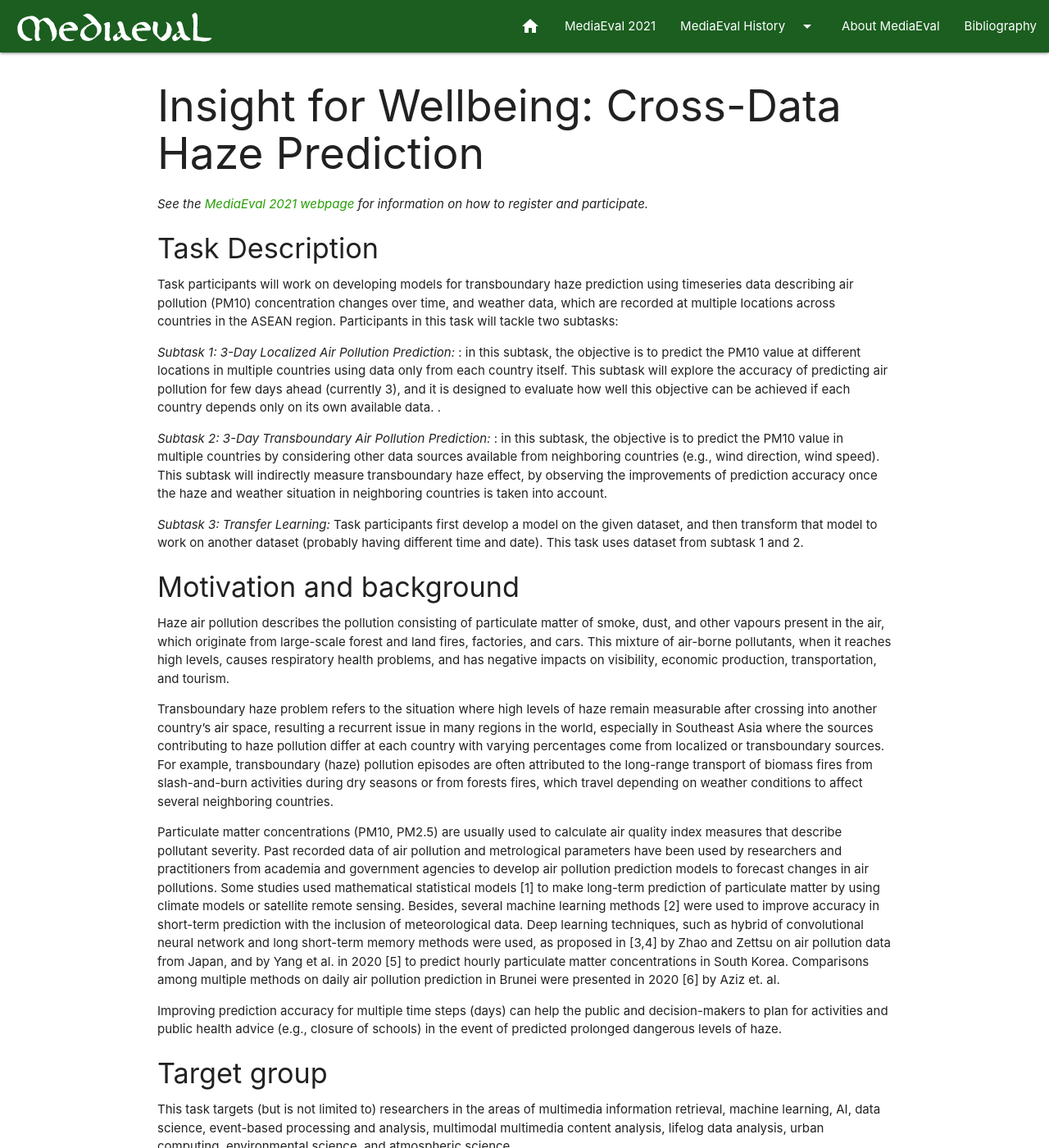
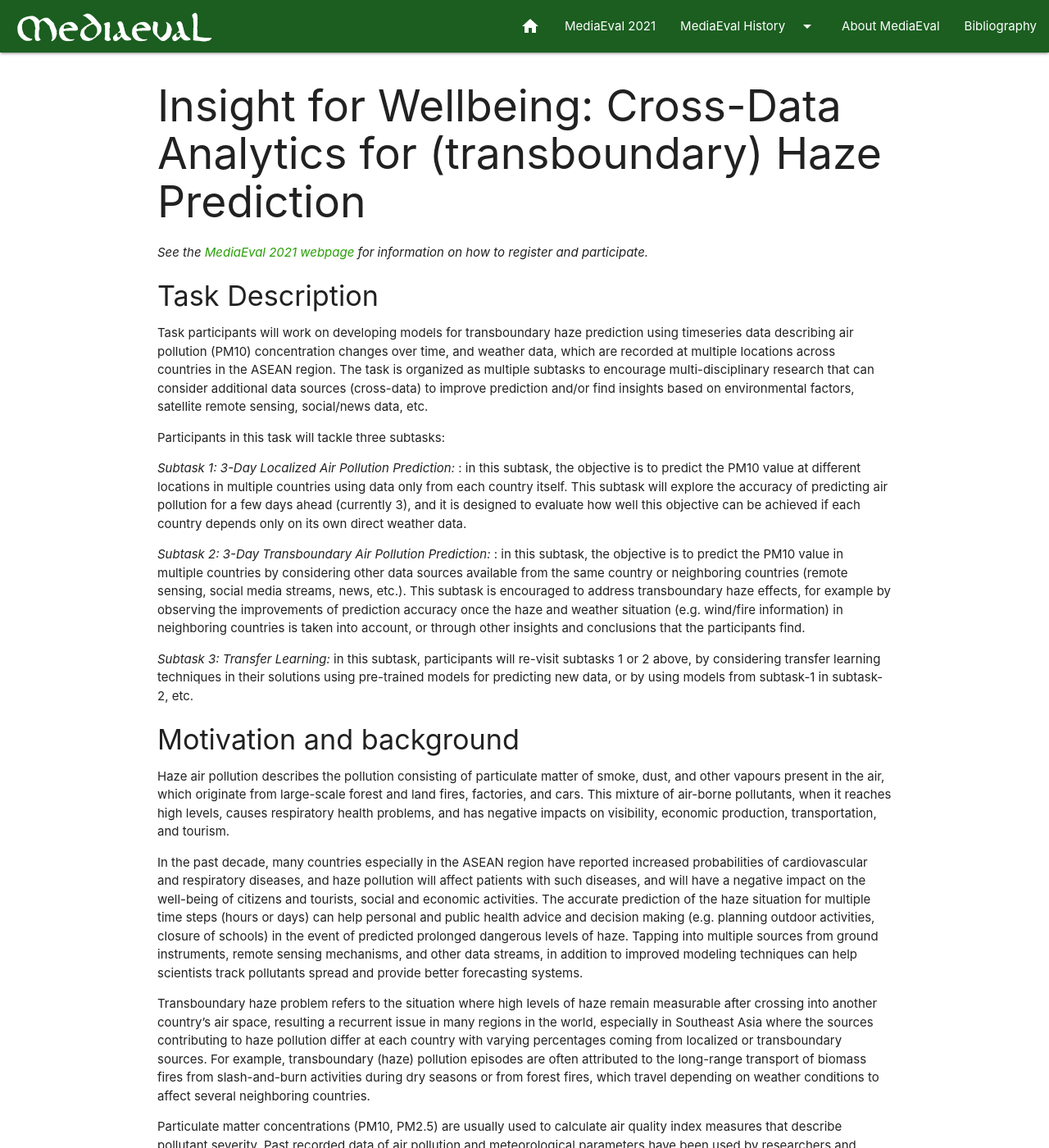
Before and after one commit to multimediaeval/multimediaeval.github.io, a Jekyll site: the page built from _editions/2021/tasks/wellbeing.md, in a window 1280 px wide and 1400 px high. Shown: the whole window at 82% size. Built offline with Jekyll 4.4.1, drawn with Linux system fonts in a browser that asks for light colours; some of the changed text lies outside the part shown.

Commit message:
Update wellbeing.md

```diff
--- a/_editions/2021/tasks/wellbeing.md
+++ b/_editions/2021/tasks/wellbeing.md
@@ -5,7 +5,7 @@
 hide: true
 
 # required info
-title: "Insight for Wellbeing: Cross-Data Haze Prediction"
+title: "Insight for Wellbeing: Cross-Data Analytics for (transboundary) Haze Prediction"
 subtitle:
 blurb: "Insert blurb here, keep it between the quotes in order to handle any special characters"
 ---
@@ -14,40 +14,42 @@
 *See the [MediaEval 2021 webpage](https://multimediaeval.github.io/editions/2021/) for information on how to register and participate.*
 
 #### Task Description
-Task participants will work on developing models for transboundary haze prediction using timeseries data describing air pollution (PM10) concentration changes over time, and weather data, which are recorded at multiple locations across countries in the ASEAN region.
-Participants in this task will tackle two subtasks:
+Task participants will work on developing models for transboundary haze prediction using timeseries data describing air pollution (PM10) concentration changes over time, and weather data, which are recorded at multiple locations across countries in the ASEAN region. The task is organized as multiple subtasks to encourage multi-disciplinary research that can consider additional data sources (cross-data) to improve prediction and/or find insights based on environmental factors, satellite remote sensing, social/news data, etc.
 
-*Subtask 1: 3-Day Localized Air Pollution Prediction:* : in this subtask, the objective is to predict the PM10 value at different locations in multiple countries using data only from each country itself. This subtask will explore the accuracy of predicting air pollution for few days ahead (currently 3), and it is designed to evaluate how well this objective can be achieved if each country depends only on its own available data. .
+Participants in this task will tackle three subtasks:
 
-*Subtask 2: 3-Day Transboundary Air Pollution Prediction:* : in this subtask, the objective is to predict the PM10 value in multiple countries by considering other data sources available from neighboring countries (e.g., wind direction, wind speed).  This subtask will indirectly measure transboundary haze effect, by observing the improvements of prediction accuracy once the haze and weather situation in neighboring countries is taken into account.
+*Subtask 1: 3-Day Localized Air Pollution Prediction:* : in this subtask, the objective is to predict the PM10 value at different locations in multiple countries using data only from each country itself. This subtask will explore the accuracy of predicting air pollution for a few days ahead (currently 3), and it is designed to evaluate how well this objective can be achieved if each country depends only on its own direct weather data.
 
-*Subtask 3: Transfer Learning:* Task participants first develop a model on the given dataset, and then transform that model to work on another dataset (probably having different time and date). This task uses dataset from subtask 1 and 2.
+*Subtask 2: 3-Day Transboundary Air Pollution Prediction:* : in this subtask, the objective is to predict the PM10 value in multiple countries by considering other data sources available from the same country or neighboring countries (remote sensing, social media streams, news, etc.). This subtask is encouraged to address transboundary haze effects, for example by observing the improvements of prediction accuracy once the haze and weather situation (e.g. wind/fire information) in neighboring countries is taken into account, or through other insights and conclusions that the participants find.
+
+*Subtask 3: Transfer Learning:* in this subtask, participants will re-visit subtasks 1 or 2 above, by considering transfer learning techniques in their solutions using pre-trained models for predicting new data, or by using models from subtask-1 in subtask-2, etc.
 
 #### Motivation and background
 Haze air pollution describes the pollution consisting of particulate matter of smoke, dust, and other vapours present in the air, which originate from large-scale forest and land fires, factories, and cars. This mixture of air-borne pollutants, when it reaches high levels, causes respiratory health problems, and has negative impacts on visibility, economic production, transportation, and tourism.
 
-Transboundary haze problem refers to the situation where high levels of haze remain measurable after crossing into another country’s air space, resulting a recurrent issue in many regions in the world, especially in Southeast Asia where the sources contributing to haze pollution differ at each country with varying percentages come from localized or transboundary sources. For example, transboundary (haze) pollution episodes are often attributed to the long-range transport of biomass fires from slash-and-burn activities during dry seasons or from forests fires, which travel depending on weather conditions to affect several neighboring countries.
+In the past decade, many countries especially in the ASEAN region have reported increased probabilities of cardiovascular and respiratory diseases, and haze pollution will affect patients with such diseases, and will have a negative impact on the well-being of citizens and tourists, social and economic activities. The accurate prediction of the haze situation for multiple time steps (hours or days) can help personal and public health advice and decision making (e.g. planning outdoor activities, closure of schools) in the event of predicted prolonged dangerous levels of haze. Tapping into multiple sources from ground instruments, remote sensing mechanisms, and other data streams, in addition to improved modeling techniques can help scientists track pollutants spread and provide better forecasting systems.
 
-Particulate matter concentrations (PM10, PM2.5) are usually used to calculate air quality index measures that describe pollutant severity. Past recorded data of air pollution and metrological parameters have been used by researchers and practitioners from academia and government agencies to develop air pollution prediction models to forecast changes in air pollutions. Some studies used mathematical statistical models [1] to make long-term prediction of particulate matter by using climate models or satellite remote sensing. Besides, several machine learning methods [2] were used to improve accuracy in short-term prediction with the inclusion of meteorological data. Deep learning techniques, such as hybrid of convolutional neural network and long short-term memory methods were used, as proposed in [3,4] by Zhao and Zettsu on air pollution data from Japan, and by Yang et al. in 2020 [5] to predict hourly particulate matter concentrations in South Korea. Comparisons among multiple methods on daily air pollution prediction in Brunei were presented in 2020 [6] by Aziz et. al.
+Transboundary haze problem refers to the situation where high levels of haze remain measurable after crossing into another country’s air space, resulting a recurrent issue in many regions in the world, especially in Southeast Asia where the sources contributing to haze pollution differ at each country with varying percentages coming from localized or transboundary sources. For example, transboundary (haze) pollution episodes are often attributed to the long-range transport of biomass fires from slash-and-burn activities during dry seasons or from forest fires, which travel depending on weather conditions to affect several neighboring countries.
 
-Improving prediction accuracy for multiple time steps (days) can help the public and decision-makers to plan for activities and public health advice (e.g., closure of schools) in the event of predicted prolonged dangerous levels of haze.
-
+Particulate matter concentrations (PM10, PM2.5) are usually used to calculate air quality index measures that describe pollutant severity. Past recorded data of air pollution and meteorological parameters have been used by researchers and practitioners from academia and government agencies to develop air pollution prediction models to forecast changes in air pollution. Some studies used mathematical statistical models [1] to make long-term predictions of particulate matter by using climate models or satellite remote sensing. Besides, several machine learning methods [2] were used to improve accuracy in short-term prediction with the inclusion of meteorological data. Deep learning techniques, such as hybrid of convolutional neural network and long short-term memory methods were used, as proposed in [3,4] by Zhao and Zettsu on air pollution data from Japan, and by Yang et al. in 2020 [5] to predict hourly particulate matter concentrations in South Korea. Comparisons among multiple methods on daily air pollution prediction in Brunei were presented in 2020 [6] by Aziz et. al.
 
 #### Target group
-This task targets (but is not limited to) researchers in the areas of multimedia information retrieval, machine learning, AI, data science, event-based processing and analysis, multimodal multimedia content analysis, lifelog data analysis, urban computing, environmental science, and atmospheric science.
+This task targets (but is not limited to) researchers in the areas of multimedia information retrieval, machine learning, data science, event-based processing and analysis, urban computing, environmental and atmospheric sciences.
 
 #### Data
 The data that is provided will include daily readings of PM10 concentrations recorded by multiple weather stations in ASEAN countries (Brunei, Singapore, and Indonesia), covering periods between 2007 and 2018. The data also includes atmospheric parameters of daily (and in some cases hourly) values of temperature, rainfall, humidity, and wind speed/direction. However, not all parameters are available at every station/country, with some missing values in the data, which add to the challenge of this task.
+
 All data will be provided in CSV format, without inclusion of any Personal data. Task participants must sign the agreement for using the data prepared by MediaEval and NICT/UTB, which limit the use of the data for non-commercial research purposes only.
 
 #### Evaluation methodology
-There will be two timeseries datasets, one for training and one for testing, for each country. Separate data files will include air pollution readings and weather parameters, which are timestamped and with location information.
+Participants are encouraged to participate in all three subtasks described above. However, it is still accepted to submit solutions for only one or two of them (any subtask). There will be two types of prizes: most accurate models (marks will be assigned and averaged over all subtasks); and most innovative out-of-the-box idea (across subtasks as well).
+
+There will be two timeseries datasets, one for training and one for testing, for each country. Separate data files will include air pollution readings and weather parameters, which are time stamped and with location information.
 
 The testing datasets will be created from the ending tail of the timeseries data in each station/country, and will have some values hidden (multiple 3-day windows) which the participants will need to predict and use as their submissions for the two involved subtasks. The predicted values will be compared with the (kept aside) ground truth values, where the metrics of root mean squared error (RMSE), symmetric mean absolute percentage error (SMAPE), and mean absolute error (MAE) will be calculated and averaged for all stations in each country.
 
-Accurate predictions are supposed to have smallest possible error values on each of the metrics across all stations in a single country. Participants may opt to use same or different methods for different countries in their predictions. It is expected that the models should be accurate across countries as well, so the average of the errors over countries will be computed as a general indicator. However, individual accurate models per country are the focus.
-
-It is to be emphasized that for the first subtask (localized air pollution), participants should use only the data from each specific country when developing their models and performing test data predictions. However, for the second subtask (transboundary air pollution), participants are expected to utilize all available data (across countries), and potentially other data sources that help in capturing the transboundary nature of the problem.
+Accurate predictions are supposed to have the smallest possible error values on each of the metrics across all stations in a single country. Participants may opt to use the same or different methods for different countries in their predictions. It is expected that the models should be accurate across countries as well, so the average of the errors over countries will be computed as a general indicator. However, individual accurate models per country are the focus.
+It is to be emphasized that for subtask-1 (localized air pollution), participants should use only the data from each specific country when developing their models and performing test data predictions. However, for subtask-2 and subtask-3, participants are expected to utilize all available data (across countries), and potentially other data sources that help in capturing the transboundary nature of the problem and provide better predictions.
 
 At the end of the challenge, participants are expected to submit their source code and any other necessary resources, together with their testing files predictions, in order to validate the applied methodologies.
 
@@ -56,33 +58,46 @@
 <!-- # Please use the ACM format for references https://www.acm.org/publications/authors/reference-formatting (but no DOI needed)-->
 <!-- # The paper title should be a hyperlink leading to the paper online-->
 
-[1] Donkelaar A.V., Martin R., Brauer M., Kahn R., Levy R.C., Verduzco C., Villeneuve P.J., 2010, Global estimates of ambient fine particulate matter concentrations from satellite-based aerosol optical depth: development and application, Environment Health Perspectives, 118(6), 847-855.
+[1] Donkelaar A.V., Martin R., Brauer M., Kahn R., Levy R.C., Verduzco C., Villeneuve P.J., 2010, Global estimates of ambient fine particulate matter concentrations from satellite-based aerosol optical depth: development and application, Environment Health Perspectives, 118(6), 847-855. https://www.ncbi.nlm.nih.gov/pmc/articles/PMC2898863/
 
-[2] Saeed S., Hussain L., Awan I.A., Idris A., 2017, Comparative analysis of different statistical methods for prediction of PM2.5 and PM10 concentrations in advance for several hours, International Journal of Computer Science and Network Security, 17(11), 45–52.
+[2] Saeed S., Hussain L., Awan I.A., Idris A., 2017, Comparative analysis of different statistical methods for prediction of PM2.5 and PM10 concentrations in advance for several hours, International Journal of Computer Science and Network Security, 17(11), 45–52. http://paper.ijcsns.org/07_book/201711/20171106.pdf
 
-[3] Zhao P., Zettsu K., 2018, Convolution recurrent neural networks for short-term prediction of atmospheric sensing data, 2018 IEEE International Conference on Internet of Things and IEEE Green Computing and Communications and IEEE Cyber, Physical and Social Computing (CPSCom) and IEEE Smart Data (SmartData), 30th July–3rd August 2018, Halifax, NS, Canada.
+[3] Zhao P., Zettsu K., 2018, Convolution recurrent neural networks for short-term prediction of atmospheric sensing data, 2018 IEEE International Conference on Internet of Things and IEEE Green Computing and Communications and IEEE Cyber, Physical and Social Computing (CPSCom) and IEEE Smart Data (SmartData), 30th July–3rd August 2018, Halifax, NS, Canada. https://ieeexplore.ieee.org/document/8726777
 
-[4] Zhao P., Zettsu K., 2019, Convolution recurrent neural networks based dynamic transboundary air pollution prediction, 2019 IEEE 4th International Conference on Big Data Analytics (ICBDA), 15th March–18th March 2019, Suzhou, China.
+[4] Zhao P., Zettsu K., 2019, Convolution recurrent neural networks based dynamic transboundary air pollution prediction, 2019 IEEE 4th International Conference on Big Data Analytics (ICBDA), 15th March–18th March 2019, Suzhou, China. https://ieeexplore.ieee.org/document/8712835
 
-[5] Yang G., Lee H., Lee G., 2020, A hybrid deep learning model to forecast particulate matter concentration levels in Seoul, South Korea, Atmosphere 2020, 11(4), 348–367.
+[5] Yang G., Lee H., Lee G., 2020, A hybrid deep learning model to forecast particulate matter concentration levels in Seoul, South Korea, Atmosphere 2020, 11(4), 348–367. https://www.mdpi.com/2073-4433/11/4/348
 
-[6] E. N. Aziz, A. Kasem, W. S. H. Suhaili, and P. Zhao, Convolution Recurrent Neural Network for Daily Forecast of PM10 Concentrations in Brunei Darussalam. Journal of Chemical Engineering Transactions, 2021, Vol. 83, pp. 355–360.
+[6] E. N. Aziz, A. Kasem, W. S. H. Suhaili, and P. Zhao, Convolution Recurrent Neural Network for Daily Forecast of PM10 Concentrations in Brunei Darussalam. Journal of Chemical Engineering Transactions, 2021, Vol. 83, pp. 355–360. https://www.aidic.it/cet/21/83/060.pdf
+
+[7] Minh-Son Dao, Peijiang Zhao, Tomohiro Sato, Koji Zettsu, Duc-Tien Dang-Nguyen, Cathal Gurrin, Ngoc-Thanh Nguyen, Overview of MediaEval 2019: Insights for Wellbeing Task Multimodal Personal Health Lifelog Data Analysis, http://ceur-ws.org/Vol-2670/MediaEval_19_paper_10.pdf
+
+[8] Peijiang Zhao, Minh-Son Dao, Thanh Nguyen, Thanh-Binh Nguyen, Duc-Tien Dang-Nguyen, Cathal Gurrin, Overview of MediaEval 2020 Insights for Wellbeing: Multimodal Personal Health Lifelog Data Analysis, https://www.eigen.no/MediaEval_20_paper_11.pdf
+
+[9] Duong,D.Q.,Le,Q.M.,Nguyen,T.T.L.,Bo,D.,Nguyen,D.,Dao,M.S.,Nguyen,B.T.:Multi-source Machine Learning for AQI Estimation, IEEE Big Data 2020, https://ieeexplore.ieee.org/document/9378322
+
+[10] Zhao,P.,Zettsu,K.:MASTGN: Multi-Attention Spatio-Temporal Graph Networks for Air Pollution Prediction, IEEE Big Data 2020, https://ieeexplore.ieee.org/document/9378156
+
+[11] Vo,P.B.,Phan,T.D.,Dao,M.S.,Zettsu,K.:Association Model between Visual Feature and AQI Rank Using Lifelog Data, IEEE Big Data 2019, https://ieeexplore.ieee.org/abstract/document/9005636
+
+[12] Don Ramli, Dona Rofithoh, Hashim, Rugayah Kaur, Naginder Ahmad, Mahyudin, National Interest Versus Regional Interest: The Case of Transboundary Haze Pollution, 2020 Charting a Sustainable Future of ASEAN in Business and Social Sciences pp 123-132, https://link.springer.com/chapter/10.1007/978-981-15-3859-9_12
 
 
 #### Task organizers
-* Asem Kasem (UTB, Brunei) asem.kasem (at) utb.edu.bn
-* Minh-Son Dao, National Institute of Information and Communications Technology, Japan (NICT) dao (at) nict (dot) go (dot) jp
+* Asem Kasem (UTB, Brunei) asem.kasem(at)utb.edu.bn
+* Minh-Son Dao, National Institute of Information and Communications Technology, Japan (NICT) dao(at)nict(dot)go(dot)jp
 * Thanh Nguyen, University of Information Technology, Vietnam (UIT)
 * Duc-Tien Dang-Nguyen, University of Bergen, Norway (UiB)
 * Cathal Gurrin, Dublin City University, Ireland (DCU)
 * Tran Minh Triet, University of Science, Vietnam (HCMUS)
+* Nguyen Thanh Binh, University of Science, Vietnam (HCMUS)
 * Wida Suhaili, Universiti Teknologi Brunei (UTB)
 
 #### Task Schedule
-* XX XXX: Data release <!-- # Replace XX with your date. We suggest setting the date in June-July-->
-* XX November: Runs due <!-- # Replace XX with your date. We suggest setting enough time in order to have enough time to assess and return the results by the Results returned deadline-->
-* XX November: Results returned  <!-- Replace XX with your date. Latest possible should be 15 November-->
-* 22 November: Working notes paper  <!-- Fixed. Please do not change. Exact date to be decided-->
+* 01 July: Data release <!-- # Replace XX with your date. We suggest setting the date in June-July-->
+* 30 October: Runs due + Start writing working notes paper <!-- # Replace XX with your date. We suggest setting enough time in order to have enough time to assess and return the results by the Results returned deadline-->
+* 15 November: Results returned  <!-- Replace XX with your date. Latest possible should be 15 November-->
+* 30 November: Working notes paper  <!-- Fixed. Please do not change. Exact date to be decided-->
 * Beginning December: MediaEval 2021 Workshop <!-- Fixed. Please do not change. Exact date to be decided-->
 
 <!-- #### Acknolwedgments
```
